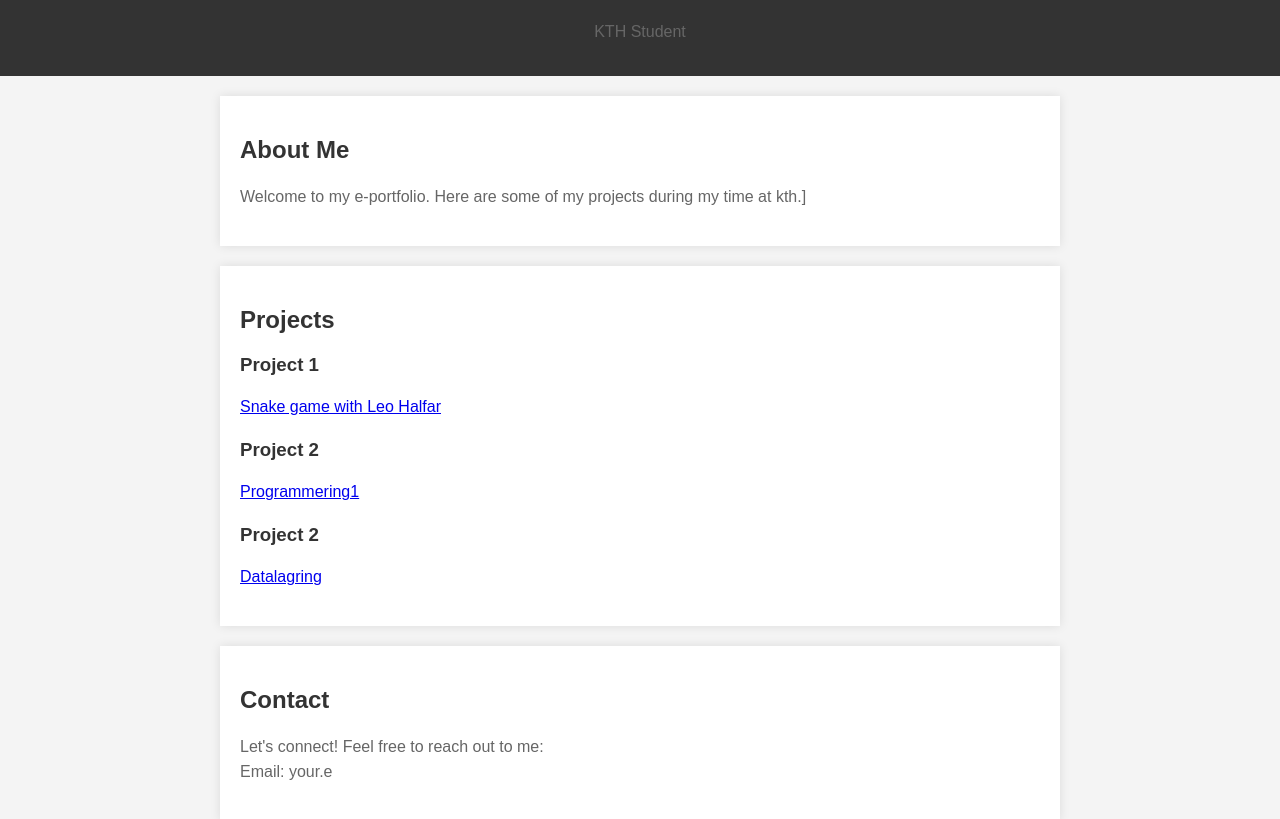
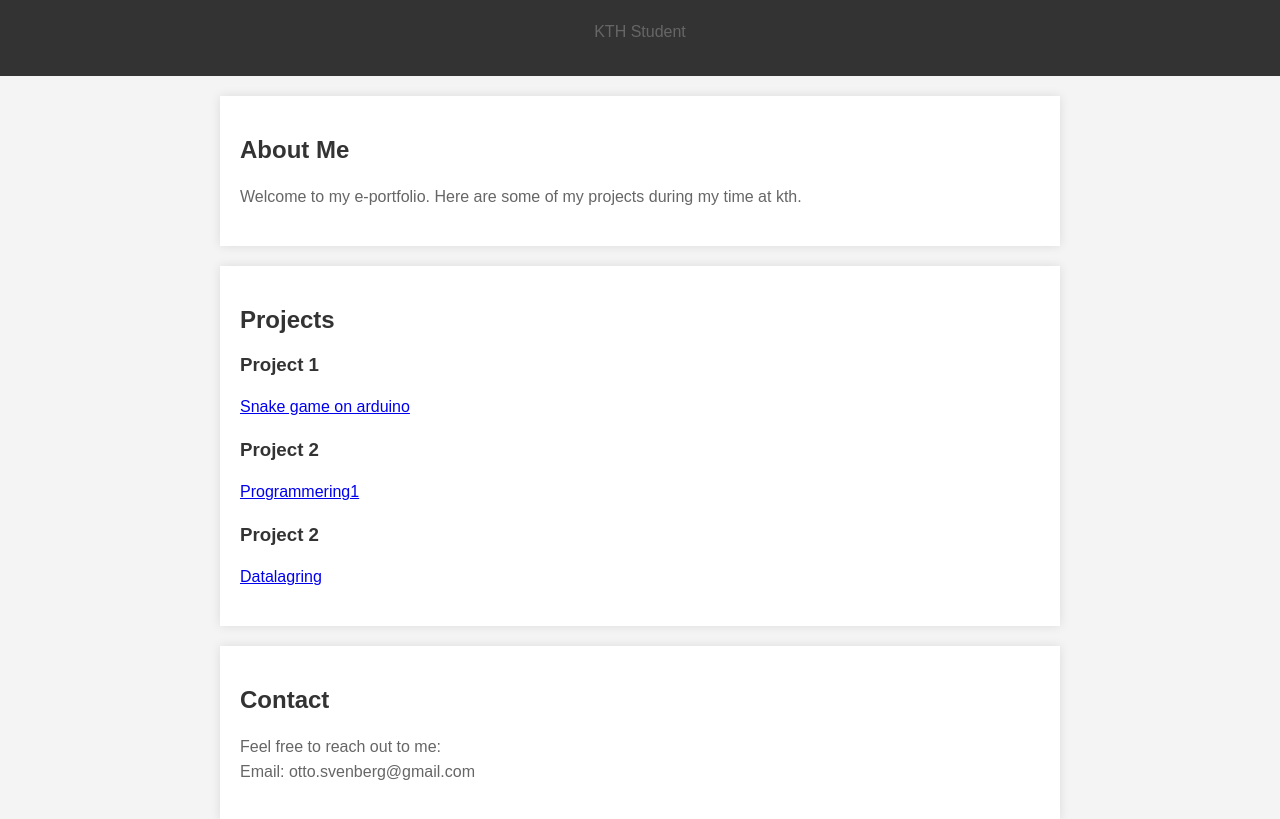
Before and after one commit to OttoSvenberg/OttoSvenberg.github.io, a plain HTML site: page index.html in a window 1280 px wide. Shown: the part 77-896 px from the top of the page. Drawn offline with Linux system fonts and the light colour scheme.

Commit message:
Update index.html

```diff
--- a/index.html
+++ b/index.html
@@ -67,7 +67,7 @@
 <section>
     <h2>About Me</h2>
     <p>
-        Welcome to my e-portfolio. Here are some of my projects during my time at kth.]
+        Welcome to my e-portfolio. Here are some of my projects during my time at kth.
     </p>
 </section>
 
@@ -77,7 +77,7 @@
     <ul>
         <li>
             <h3>Project 1</h3>
-            <p><a href="https://github.com/OttoSvenberg/OttoSvenberg.github.io/tree/main/Snake" target="_blank">Snake game with Leo Halfar</a> </p>
+            <p><a href="https://github.com/OttoSvenberg/OttoSvenberg.github.io/tree/main/Snake" target="_blank">Snake game on arduino</a> </p>
         </li>
         <li>
             <h3>Project 2</h3>
@@ -94,6 +94,6 @@
 <section>
     <h2>Contact</h2>
     <p>
-        Let's connect! Feel free to reach out to me:
+        Feel free to reach out to me:
         <br>
-        Email: your.e
+        Email: otto.svenberg@gmail.com
```
